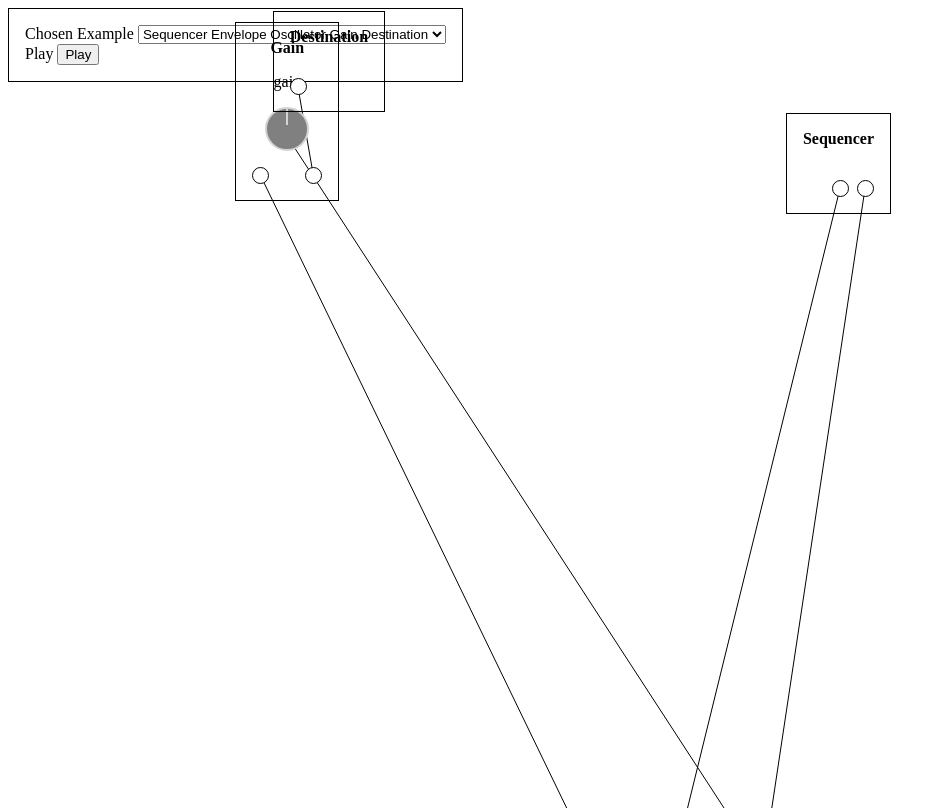
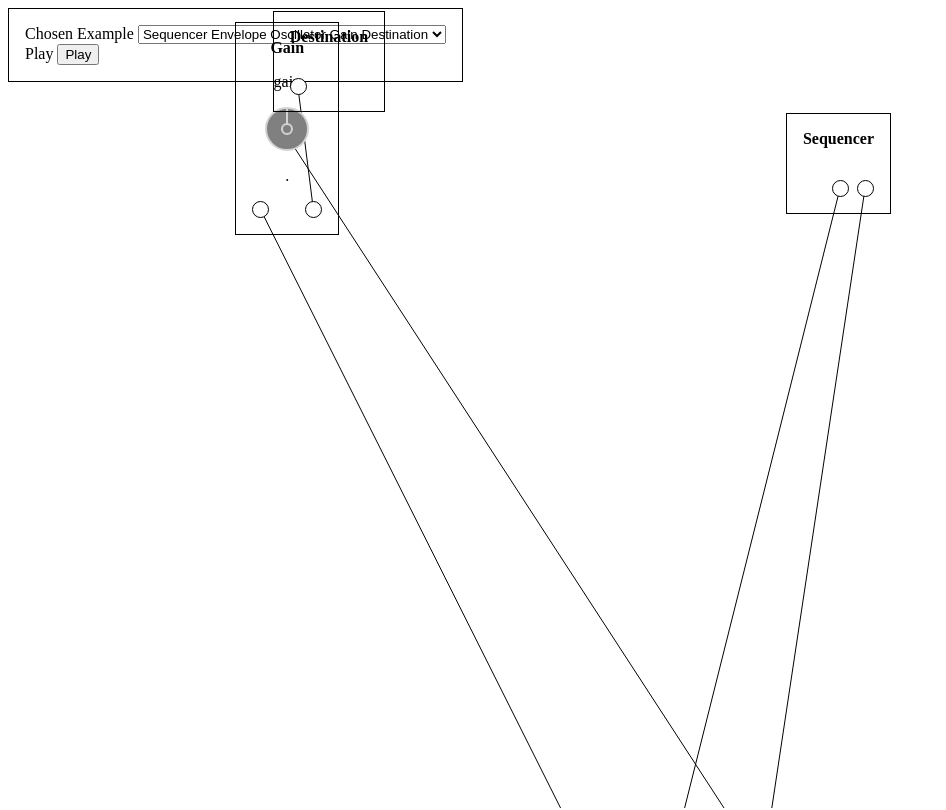
Before and after one commit to mpodlasin/web-audio, a SvelteKit app: page / in a window 1280 px wide. Shown: the top 810 px of the page, without its empty margins (0-946 px from the left). Built offline with nearby package versions, Linux system fonts and the light colour scheme.

Commit message:
connect plug to knob in ui

```diff
--- a/src/audio/AudioCanvas.ts
+++ b/src/audio/AudioCanvas.ts
@@ -18,7 +18,7 @@ export type SerializedAudioElement<T extends string, P extends string> = {
 		[key in P]: SerializedAudioParameter;
 	} & {
 		[key: string]: SerializedAudioParameter;
-	}
+	};
 	ui?: UIInformation;
 };
 
@@ -210,10 +210,9 @@ export const removeNode = <S extends SerializedAudioElements>(audioGraph: S, nod
 					}
 				});
 
-				const staticNodeDefinition = allowedSerializedAudioElementStaticDefinitions[
-					audioElement.type
-				];
-				const defaultParameterValue = staticNodeDefinition.parameters[parameterName]?.defaultValue
+				const staticNodeDefinition =
+					allowedSerializedAudioElementStaticDefinitions[audioElement.type];
+				const defaultParameterValue = staticNodeDefinition.parameters[parameterName]?.defaultValue;
 
 				if (filteredParameter.length === 0 && defaultParameterValue !== undefined) {
 					audioElement.parameters[parameterName] = defaultParameterValue;
@@ -300,6 +299,60 @@ export const addConnection = <S extends SerializedAudioElements>(
 						? endingPlug.nodeId
 						: { id: endingPlug.nodeId, output: endingPlug.id }
 				]
+			}
+		};
+	} else {
+		newAudioGraph = { ...audioGraph };
+	}
+
+	return newAudioGraph;
+};
+
+export const addConnectionToParameter = <S extends SerializedAudioElements>(
+	audioGraph: S,
+	startingPlug: Plug,
+	endingPlug: Plug
+): S => {
+	if (startingPlug.type === endingPlug.type) {
+		throw new Error(`You tried connecting two ${startingPlug.type}s together`);
+	}
+
+	if (startingPlug.nodeId === endingPlug.nodeId) {
+		throw new Error(`You tried connecting a node to itself`);
+	}
+
+	let newAudioGraph: S;
+
+	if (endingPlug.type === 'input' && startingPlug.type === 'output') {
+		const startingNode = audioGraph[startingPlug.nodeId];
+		const endingNode = audioGraph[endingPlug.nodeId];
+
+		if (startingNode === undefined) {
+			throw new Error(`Audio element with id ${startingPlug.nodeId} not found`);
+		}
+
+		if (endingNode === undefined) {
+			throw new Error(`Audio element with id ${endingPlug.nodeId} not found`);
+		}
+
+		const startingNodeStaticDefinition =
+			allowedSerializedAudioElementStaticDefinitions[startingNode.type];
+
+		const parameter = endingNode.parameters?.[endingPlug.id];
+
+		newAudioGraph = {
+			...audioGraph,
+			[endingPlug.nodeId]: {
+				...endingNode,
+				parameters: {
+					...endingNode.parameters,
+					[endingPlug.id]: [
+						...(Array.isArray(parameter) ? parameter : []),
+						startingNodeStaticDefinition.outputs[0] === startingPlug.id
+							? startingPlug.nodeId
+							: { id: startingPlug.nodeId, output: startingPlug.id }
+					]
+				}
 			}
 		};
 	} else {
--- a/src/components/DraggableNode.svelte
+++ b/src/components/DraggableNode.svelte
@@ -57,5 +57,6 @@
 		on:nodePlugClick
 		on:nodePlugUp
 		on:deleteNode
+		on:knobMouseUp
 	/>
 </div>
--- a/src/components/Knob.svelte
+++ b/src/components/Knob.svelte
@@ -10,6 +10,7 @@
 
 	$: numberParameter = typeof parameter === 'number' ? parameter : null;
 	$: inputParameter = typeof parameter === 'object' ? parameter : null;
+	$: isControlled = typeof parameter === 'object';
 
 	const dispatcher = createEventDispatcher();
 
@@ -19,6 +20,8 @@
 	let previousValue = numberParameter ?? 0;
 
 	function handleMouseDown(event: MouseEvent) {
+		if (isControlled) return;
+
 		event.stopPropagation();
 		isDragging = true;
 		window.addEventListener('mousemove', handleMouseMove);
@@ -27,6 +30,12 @@
 			isDragging = false;
 			previousValue = numberParameter ?? 0;
 			window.removeEventListener('mousemove', handleMouseMove);
+		});
+	}
+
+	function handleMouseUp() {
+		dispatcher('mouseup', {
+			parameterName
 		});
 	}
 
@@ -65,13 +74,25 @@
 		class="knob"
 		bind:this={knob}
 		on:mousedown={handleMouseDown}
+		on:mouseup={handleMouseUp}
 		style="transform: rotate({angle}deg)"
 	>
 		<div class="knob-pointer" />
+		{#if isControlled}
+			<div class="controlled-knob-circle" />
+		{/if}
 	</div>
 	{#if numberParameter !== null}
 		<div>
 			{numberParameter.toFixed(2)}
+			{#if unit}
+				{' '}{unit}
+			{/if}
+		</div>
+	{/if}
+	{#if inputParameter !== null}
+		<div>
+			.
 			{#if unit}
 				{' '}{unit}
 			{/if}
@@ -106,4 +127,16 @@
 		transform-origin: bottom;
 		transform: translateX(-50%);
 	}
+
+	.controlled-knob-circle {
+		width: 8px;
+		height: 8px;
+		border-radius: 50%;
+		background-color: gray;
+		border: 2px solid lightgray;
+		position: absolute;
+		top: 50%;
+		left: 50%;
+		transform: translate(-50%, -50%);
+	}
 </style>
--- a/src/components/Node.svelte
+++ b/src/components/Node.svelte
@@ -93,6 +93,13 @@
 			y: event.clientY - rect.top
 		};
 	};
+
+	const handleKnobMouseUp = (event: CustomEvent) => {
+		dispatcher('knobMouseUp', {
+			nodeId: id,
+			parameterName: event.detail.parameterName
+		});
+	};
 </script>
 
 <div class="node" on:contextmenu={handleContextMenu} bind:this={element}>
@@ -107,6 +114,7 @@
 				maxValue={staticDefinition.parameters[nodeParameter[0]]?.maxValue ?? Infinity}
 				unit={staticDefinition.parameters[nodeParameter[0]]?.unit ?? null}
 				on:change={handleParameterChange}
+				on:mouseup={handleKnobMouseUp}
 			/>
 		{/each}
 	</div>
--- a/src/routes/+page.svelte
+++ b/src/routes/+page.svelte
@@ -11,7 +11,8 @@
 		changeParameter,
 		type Plug,
 		removeConnection,
-		removeNode
+		removeNode,
+		addConnectionToParameter
 	} from '../audio/AudioCanvas';
 	import { oscillatorGainDestination } from '../examples/oscillator-gain-desination';
 	import { triggerEnvelopeOscillatorGainDestination } from '../examples/trigger-envelope-oscillator-gain-destination';
@@ -352,6 +353,22 @@
 		draggingLine = false;
 	};
 
+	const handleKnobMouseUp = (event: CustomEvent<{ nodeId: string; parameterName: string }>) => {
+		if (!draggingLine) return;
+		if (!startingPlug) return;
+
+		audioGraphHistory = [
+			...audioGraphHistory,
+			addConnectionToParameter(audioGraphWithPositions, startingPlug, {
+				nodeId: event.detail.nodeId,
+				type: 'input',
+				id: event.detail.parameterName
+			})
+		];
+
+		draggingLine = false;
+	};
+
 	const handleLineDrag = (event: MouseEvent) => {
 		event.preventDefault();
 
@@ -428,6 +445,7 @@
 				on:nodePlugClick={handlePlugClick}
 				on:nodePlugUp={handlePlugUp}
 				on:deleteNode={handleDeleteNode}
+				on:knobMouseUp={handleKnobMouseUp}
 			/>
 		{/each}
 		<svg width="100vw" height="100vh">
```
Also changed, not shown: 1 other file (tests, documents, lock files or other folders).
